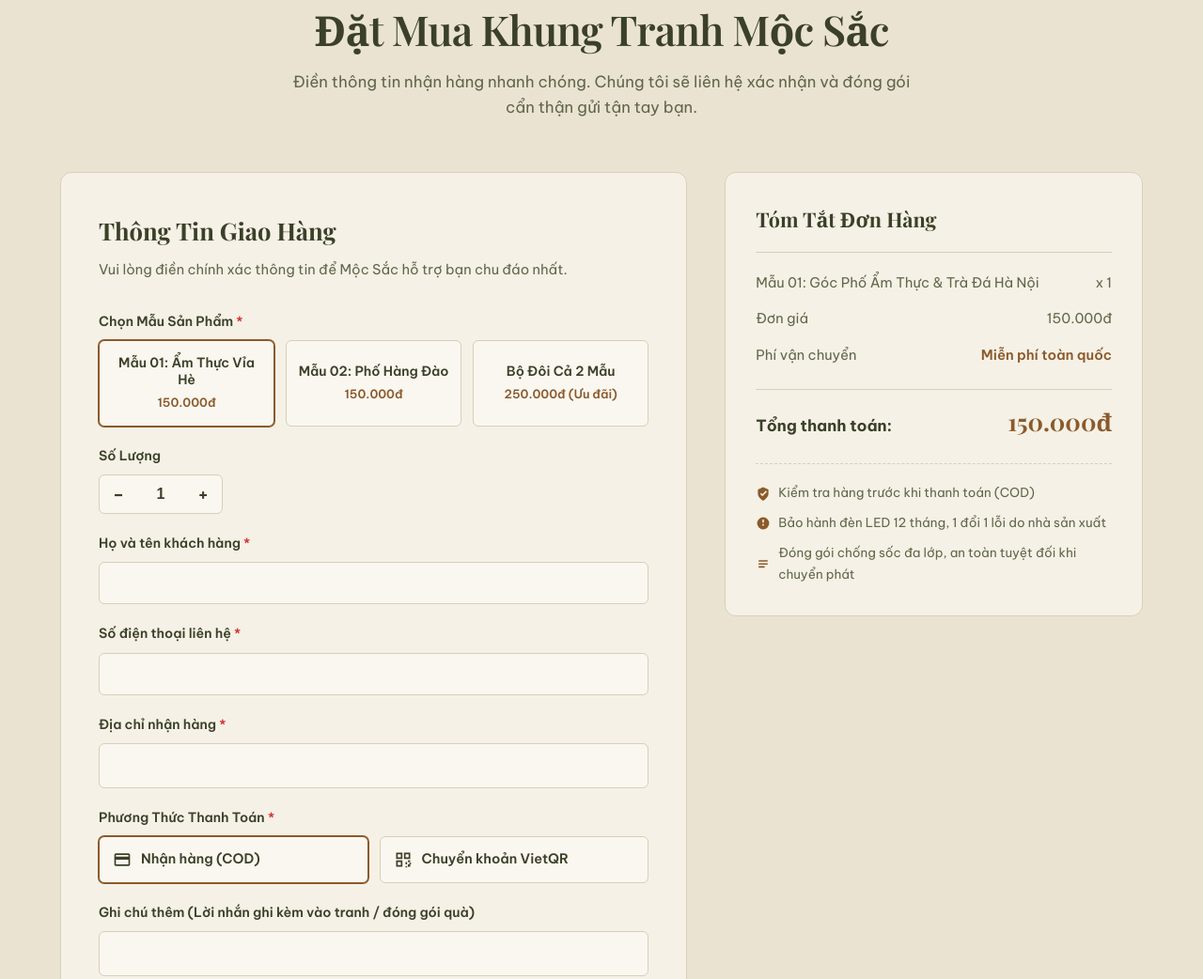
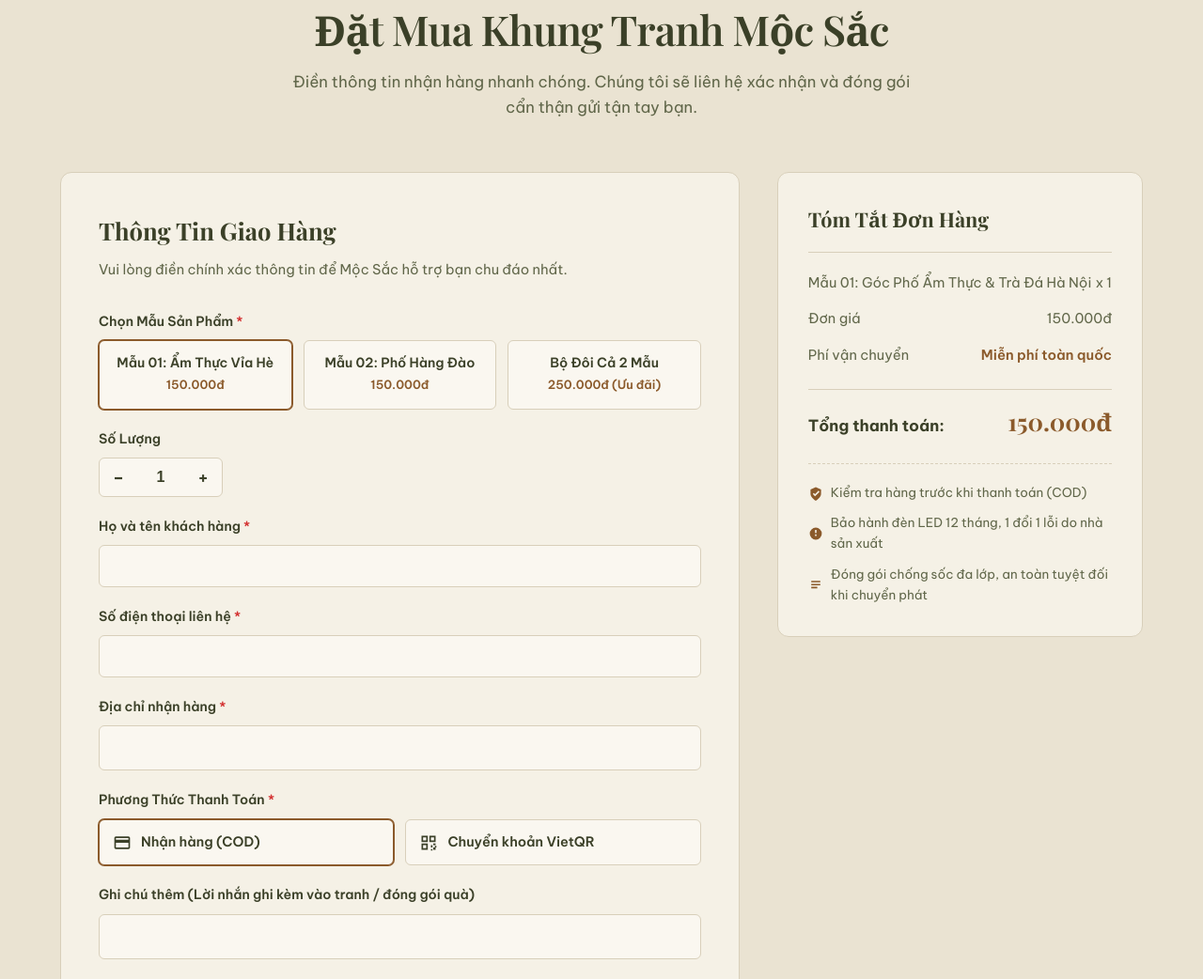
Before and after one commit to TrongNghia0705/moc-sac, a website with bundled scripts: page index.html in a window 1280 px wide. Shown: the part 2128-3170 px from the top of the page at 94% size. Built offline with nearby package versions, Linux system fonts and the light colour scheme; a web font is replaced by a local one.

Commit message:
fix(order): prevent layout blowout on long unbroken text and improve entrance animation resilience

```diff
--- a/css/animations.css
+++ b/css/animations.css
@@ -3,14 +3,22 @@
    Micro-interactions, Entrance Animations & Accessibility
    ========================================================================== */
 
-/* Entrance Animation Classes */
+/* Entrance Animation Classes (Fallback an toàn: luôn hiển thị nếu không có JS) */
 .fade-in-up {
+  opacity: 1;
+  transform: none;
+}
+
+html.has-js .fade-in-up:not(.is-visible) {
   opacity: 0;
   transform: translateY(20px);
+}
+
+html.has-js .fade-in-up {
   transition: opacity 0.6s cubic-bezier(0.16, 1, 0.3, 1), transform 0.6s cubic-bezier(0.16, 1, 0.3, 1);
 }
 
-.fade-in-up.is-visible {
+html.has-js .fade-in-up.is-visible {
   opacity: 1;
   transform: translateY(0);
 }
--- a/css/order.css
+++ b/css/order.css
@@ -9,7 +9,7 @@
 
 .order-wrapper {
   display: grid;
-  grid-template-columns: 1.2fr 0.8fr;
+  grid-template-columns: minmax(0, 1.3fr) minmax(320px, 0.7fr);
   gap: 40px;
   align-items: start;
 }
@@ -20,6 +20,9 @@
   border: 1px solid var(--color-border);
   border-radius: var(--radius-md);
   padding: 40px;
+  min-width: 0;
+  width: 100%;
+  box-sizing: border-box;
 }
 
 .order-form-title {
@@ -63,6 +66,8 @@
 .form-select,
 .form-textarea {
   width: 100%;
+  max-width: 100%;
+  box-sizing: border-box;
   padding: 12px 16px;
   border-radius: var(--radius-sm);
   background-color: var(--color-input-bg);
@@ -71,6 +76,8 @@
   font-family: var(--font-body);
   font-size: 0.95rem;
   transition: border-color var(--transition-fast), background-color var(--transition-fast);
+  overflow-wrap: anywhere;
+  word-break: break-word;
 }
 
 .form-input:focus,
@@ -100,14 +107,20 @@
   display: block;
 }
 
-/* Auto-expanding inputs (Địa chỉ & Ghi chú tự nở 2-3 dòng) */
+/* Auto-expanding inputs (Địa chỉ & Ghi chú tự nở 2-3 dòng, không vỡ layout) */
 .form-auto-expand {
+  width: 100%;
+  max-width: 100%;
+  box-sizing: border-box;
   resize: none;
   min-height: 48px;
   max-height: 105px;
   line-height: 1.5;
   overflow-y: hidden;
-  field-sizing: content;
+  overflow-x: hidden;
+  overflow-wrap: anywhere;
+  word-break: break-word;
+  white-space: pre-wrap;
   transition: border-color var(--transition-fast), background-color var(--transition-fast), height 0.12s ease;
 }
 
@@ -275,6 +288,9 @@
   padding: 32px;
   position: sticky;
   top: calc(var(--header-height) + 24px);
+  min-width: 320px;
+  width: 100%;
+  box-sizing: border-box;
 }
 
 .summary-title {
@@ -545,5 +561,6 @@
 
   .order-summary-card {
     position: static;
+    min-width: 0;
   }
 }
--- a/js/main.js
+++ b/js/main.js
@@ -9,6 +9,8 @@
 import { initFAQ } from './faq.js';
 
 document.addEventListener('DOMContentLoaded', () => {
+  document.documentElement.classList.add('has-js');
+
   // Initialize Core Modules
   initTheme();
   initNavigation();
```
